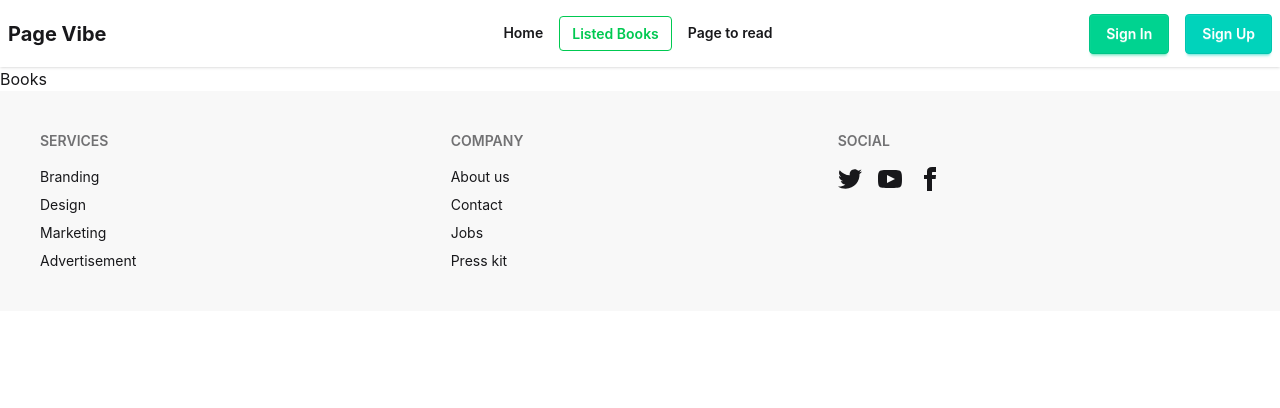
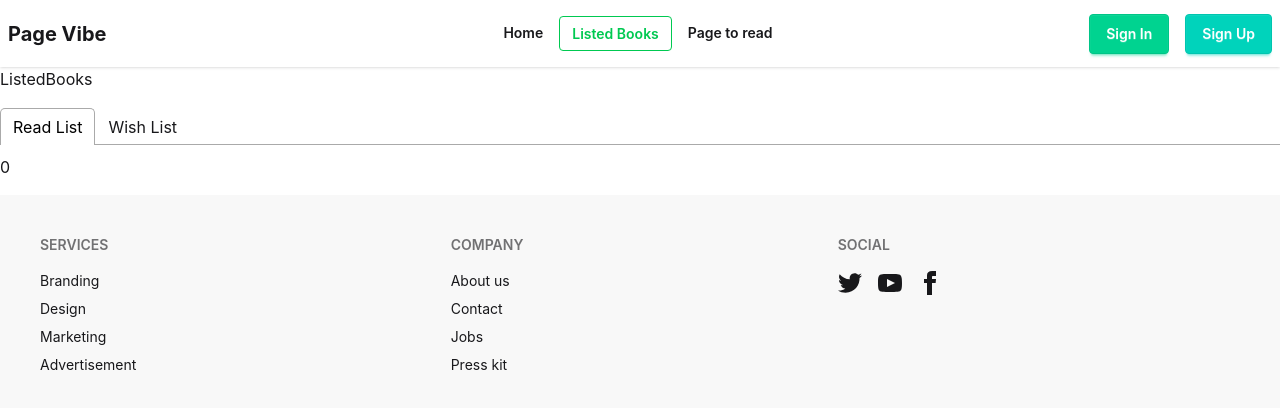
Before and after one commit to Ahsanul-Islam-083/page-vibe, a React (Vite) app: page /books in a window 1280 px wide. Shown: the top 408 px of the page. Built offline with nearby package versions, Linux system fonts and the light colour scheme.

Commit message:
added read list and wishlist buttons functionality with just useState and context api

```diff
--- a/package.json
+++ b/package.json
@@ -15,6 +15,8 @@
     "react-dom": "^19.2.4",
     "react-icons": "^5.6.0",
     "react-router": "^7.14.0",
+    "react-tabs": "^6.1.1",
+    "react-toastify": "^11.0.5",
     "tailwindcss": "^4.2.2"
   },
   "devDependencies": {
--- /dev/null
+++ b/src/context/BookContext.jsx
@@ -0,0 +1,77 @@
+import React, { createContext, useState } from 'react';
+import { toast } from 'react-toastify';
+
+export const BookContext = createContext();
+
+
+const BookProvider = ({ children }) => {
+
+    const[storedBooks, setStoredBooks] = useState([]);
+    const[wishlist, setWishList] = useState([])
+
+    const handleMarkAsRead = (currentBook) => {
+        // step 1: store book id or store book object
+        // step 2: where to store
+        // step 2: array or collection
+        // step 3: If the book is already exist then show a alert or toast
+        // step 4: if not then add the book in the array or collection
+
+        // console.log('bookId : ',id);
+
+        const isExistBook = storedBooks.find(book => book.bookId === currentBook.bookId);
+        if (isExistBook) {
+            toast.error('The book is exist in the read list')
+        }else{
+            setStoredBooks([...storedBooks, currentBook]);
+            toast.success(`${currentBook.bookName} is added to the read list`)
+        }
+
+        console.log(currentBook,storedBooks);
+
+    }
+
+    const handleWishList = (currentBook) => {
+        // step 1: store book id or store book object
+        // step 2: where to store
+        // step 2: array or collection
+        // step 3: If the book is already exist then show a alert or toast
+        // step 4: if not then add the book in the array or collection
+
+        // console.log('bookId : ',id);
+
+        const isExistInReadList =storedBooks.find (book => book.bookId === currentBook.bookId);
+
+        if (isExistInReadList) {
+            toast.error("This book is already exists in read list");
+            return;
+        }
+
+        const isExistBook = wishlist.find(book => book.bookId === currentBook.bookId);
+        if (isExistBook) {
+            toast.error('The book is exist in the wish list')
+        }else{
+            setWishList([...wishlist, currentBook]);
+            toast.success(`${currentBook.bookName} is added to the wish list`)
+        }
+
+        console.log(currentBook,storedBooks);
+
+    }
+
+    const data = {
+        storedBooks,
+        setStoredBooks,
+        handleMarkAsRead,
+        wishlist,
+        setWishList,
+        handleWishList
+    }
+
+
+
+    return <BookContext.Provider value={data}>
+        {children}
+    </BookContext.Provider>
+};
+
+export default BookProvider;
--- a/src/main.jsx
+++ b/src/main.jsx
@@ -3,12 +3,17 @@ import { createRoot } from 'react-dom/client'
 import './index.css'
 import { RouterProvider } from 'react-router/dom'
 import { router } from './routes/Routes'
+import BookProvider from './context/BookContext'
+import { ToastContainer } from 'react-toastify'
 
 
 
 
 createRoot(document.getElementById('root')).render(
   <StrictMode>
-    <RouterProvider router={router} />
+    <BookProvider>
+      <RouterProvider router={router} />
+      <ToastContainer position="top-center" />
+    </BookProvider>
   </StrictMode>,
 )
--- a/src/pages/BookDetails/BookDetails.jsx
+++ b/src/pages/BookDetails/BookDetails.jsx
@@ -1,5 +1,7 @@
 // import React, { use } from 'react';
+import { useContext, useState } from 'react';
 import { useLoaderData, useParams } from 'react-router';
+import { BookContext } from '../../context/BookContext';
 
 const BookDetails = () => {
     // const booksPromise = fetch('/booksData.json').then(res => res.json());
@@ -16,9 +18,10 @@ const BookDetails = () => {
     // const expectedBook = books.find (book => book.bookId === bookId)(opt.2)
 
     const expectedBook = books.find(book => book.bookId === Number(id)) //(opt.3)
-    console.log(expectedBook);
+    // console.log(expectedBook);
 
     const {
+        bookId,
         bookName,
         author,
         image,
@@ -31,12 +34,14 @@ const BookDetails = () => {
         yearOfPublishing,
     } = expectedBook;
 
+    const {handleMarkAsRead, handleWishList} = useContext(BookContext)
+
 
     return (
         <div className='container mx-auto py-12'>
             <div className="card lg:card-side bg-base-100 shadow-sm">
                 <figure className='flex-1 bg-base-200 rounded-2xl m-4'>
-                    <img className='h-52 w-40 object-contain p-2'
+                    <img className='h-52 w-40 md:h-112 md:w-94 object-contain p-2'
                         src={image}
                         alt="Album" />
                 </figure>
@@ -93,8 +98,8 @@ const BookDetails = () => {
                             </table>
                         </div>
                         <div className='flex gap-3'>
-                            <button className="btn">Listen</button>
-                            <button className="btn btn-info text-white">Listen</button>
+                            <button onClick={()=>{handleMarkAsRead(expectedBook)}} className="btn">Mark as Read</button>
+                            <button onClick={()=>handleWishList(expectedBook)} className="btn btn-info text-white">Add to Wishlist</button>
                         </div>
                     </div>
                 </div>
--- a/src/pages/Books/Books.jsx
+++ b/src/pages/Books/Books.jsx
@@ -1,9 +1,31 @@
-import React from 'react';
+import React, { useContext } from 'react';
+import { BookContext } from '../../context/BookContext';
+import { Tab, TabList, TabPanel, Tabs } from 'react-tabs';
+import 'react-tabs/style/react-tabs.css';
 
 const Books = () => {
+
+    const {storedBooks, wishlist} = useContext(BookContext);
+    console.log(storedBooks);
+
+
     return (
-        <div>
-            Books
+        <div className='container mx-auto'>
+            ListedBooks
+            <Tabs className='my-4'>
+                <TabList>
+                    <Tab>Read List</Tab>
+                    <Tab>Wish List</Tab>
+                </TabList>
+
+                <TabPanel>
+                    <h2>{storedBooks.length}</h2>
+                </TabPanel>
+
+                <TabPanel>
+                    <h2>{wishlist.length}</h2>
+                </TabPanel>
+            </Tabs>
         </div>
     );
 };
```
Also changed, not shown: 1 other file (tests, documents, lock files or other folders).
